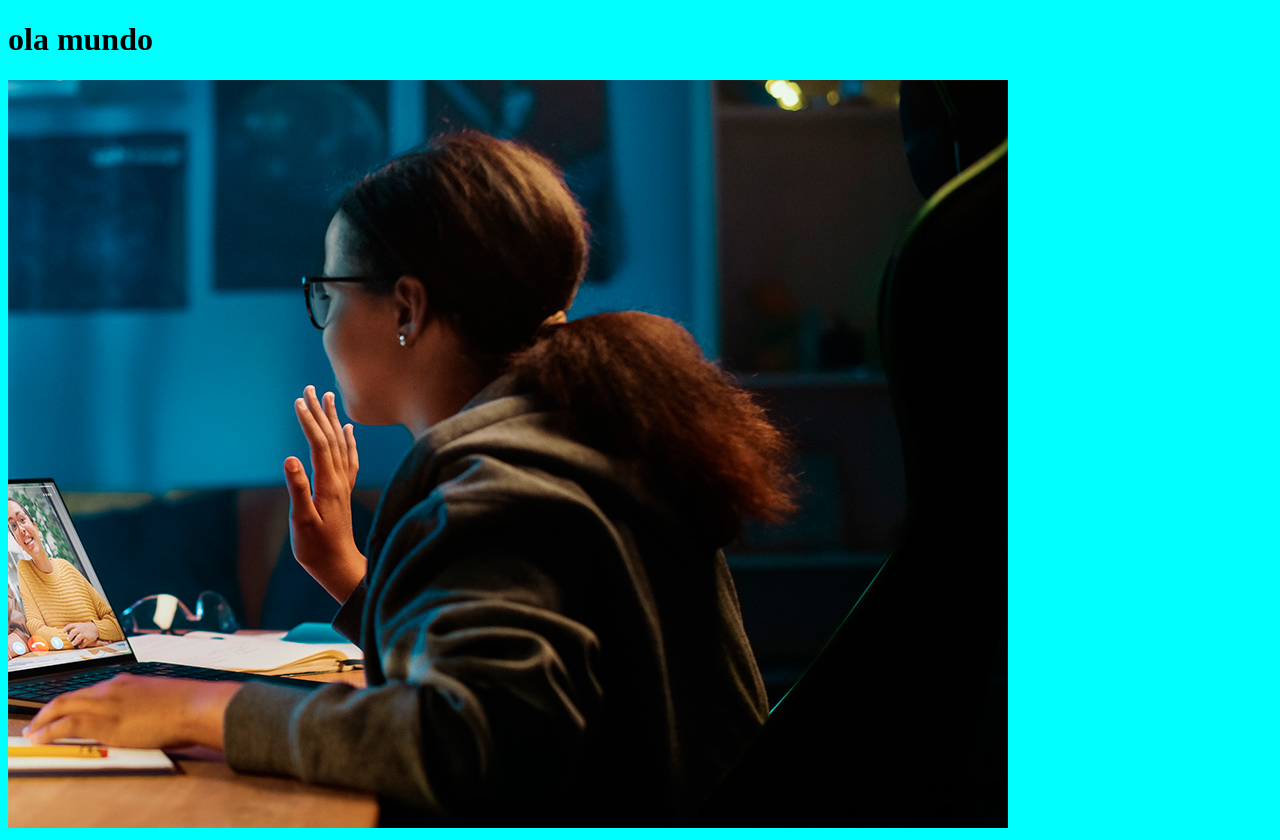
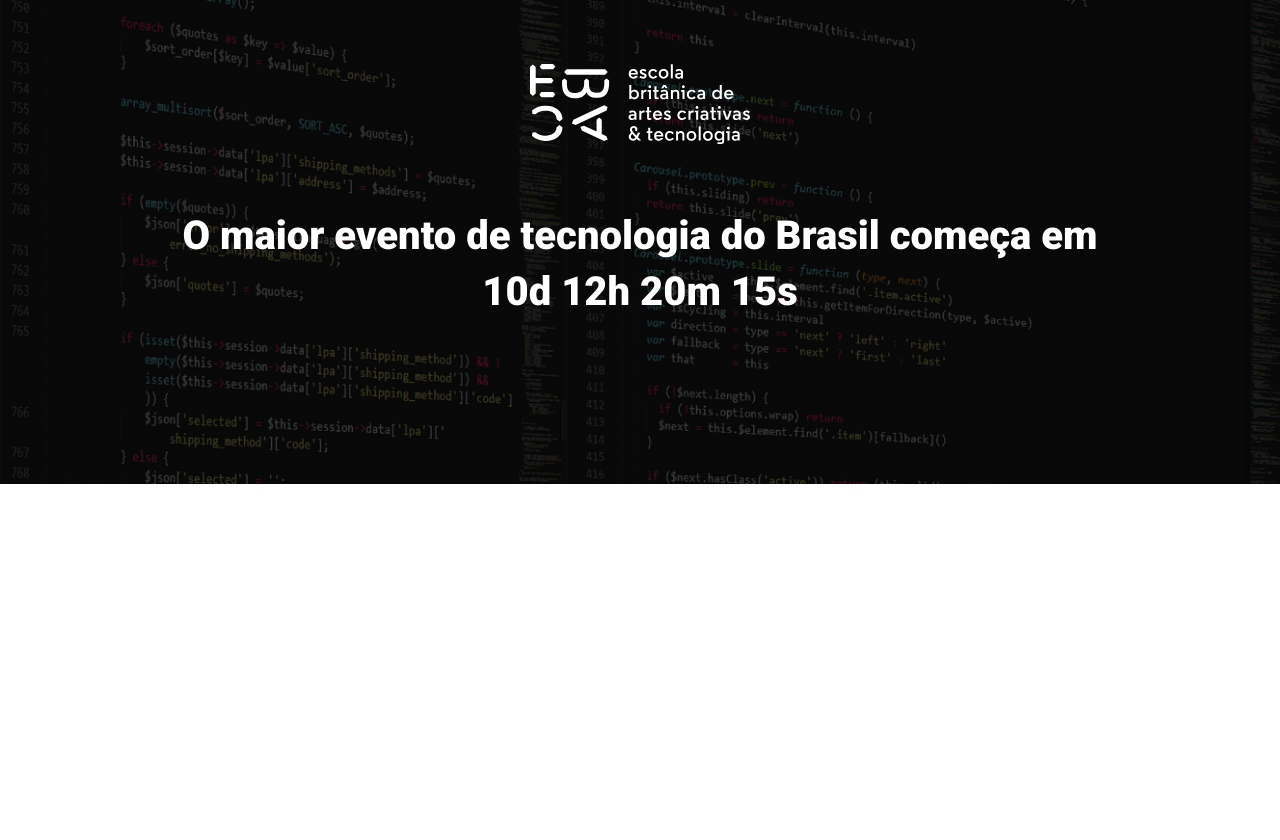
Before and after one commit to AndersonCostaDev01/Ebac_teck_talks, a website built with Parcel: page src/index.html in a window 1280 px wide. After the commit the page ends 800 px from the top, so only its background shows below. Built offline with nearby package versions, Linux system fonts and the light colour scheme.

Commit message:
Criação do hero

```diff
--- a/package.json
+++ b/package.json
@@ -12,7 +12,8 @@
   "description": "",
   "devDependencies": {
     "@parcel/transformer-sass": "^2.8.0",
-    "parcel": "^2.8.0"
+    "parcel": "^2.8.0",
+    "sharp": "^0.31.3"
   },
   "dependencies": {
     "sass": "^1.79.3"
--- a/src/index.html
+++ b/src/index.html
@@ -1,16 +1,31 @@
 <!DOCTYPE html>
-<html lang="en">
+<html lang="pt-br">
+
 <head>
     <meta charset="UTF-8">
     <meta name="viewport" content="width=device-width, initial-scale=1.0">
-    <title>Document</title>
+    <title>Ebac Tech Talks</title>
+
+    <link rel="preconnect" href="https://fonts.googleapis.com">
+    <link rel="preconnect" href="https://fonts.gstatic.com" crossorigin>
+    <link
+        href="https://fonts.googleapis.com/css2?family=Roboto:ital,wght@0,100;0,300;0,400;0,500;0,700;0,900;1,100;1,300;1,400;1,500;1,700;1,900&display=swap"
+        rel="stylesheet">
     <link rel="stylesheet" href="./styles/main.scss">
 </head>
+
 <body>
-    <h1>
-        ola mundo
-    </h1>
-    <img src="./images/backend.png" alt="">
+    <header class="hero">
+        <div class="container">
+            <img class="hero__logo" src="images/ebac_logo.svg" alt="EBAC">
+            <p class="hero__text">
+                O maior evento de tecnologia do Brasil começa em 10d 12h 20m 15s
+            </p>
+        </div>
+    </header>
+
+    <!-- Parte do script -->
     <script src="./scripts/main.js"></script>
 </body>
+
 </html>
--- /dev/null
+++ b/src/styles/_hero.scss
@@ -0,0 +1,36 @@
+.hero {
+    padding-top: 64px;
+    padding-bottom: 100px;
+    background: linear-gradient(rgba(0,0,0,.7), rgba(0,0,0,.7)), url(../images/fundo.png);
+    background-repeat: no-repeat;
+    background-size: cover;
+
+    &__logo {
+        display: block;
+        margin: 0 auto;
+        height: 80px;
+    }
+
+    &__text {
+        margin-top: 64px;
+        margin-bottom: 64px;
+        font-size: 40px;
+        line-height: 56px;
+        font-weight: 800;
+        text-align: center;
+    }
+
+    @media (max-width: 640px) {
+        padding: 40px 0;
+
+        &__logo {
+            height: 40px;
+        }
+
+        &__text {
+            font-size: 22px;
+            line-height: 24px;
+            margin: 24px 0;
+        }
+    }
+}
--- a/src/styles/main.scss
+++ b/src/styles/main.scss
@@ -1,3 +1,22 @@
+@use 'hero';
+
 * {
-    background-color: aqua;
+    margin: 0;
+    padding: 0;
+    box-sizing: border-box;
+    font-family: Roboto, sans-serif;
+    color: #fff;
 }
+
+.container {
+    max-width: 960px;
+    width: 100%;
+    margin: 0 auto;
+
+    @media (max-width: 640px) {
+        max-width: 80%;
+    }
+    @media (max-width: 1024px){
+        max-width: 90%;
+    }
+}
```
Also changed, not shown: 1 other file.
